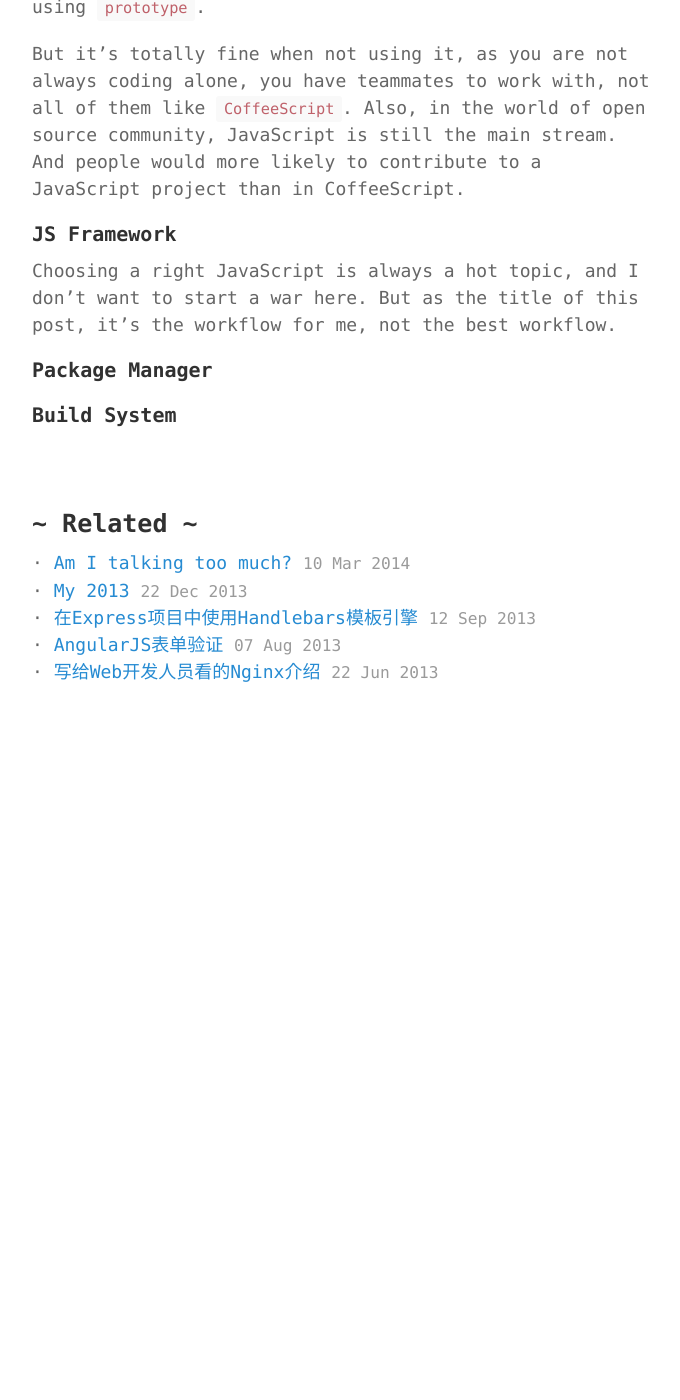
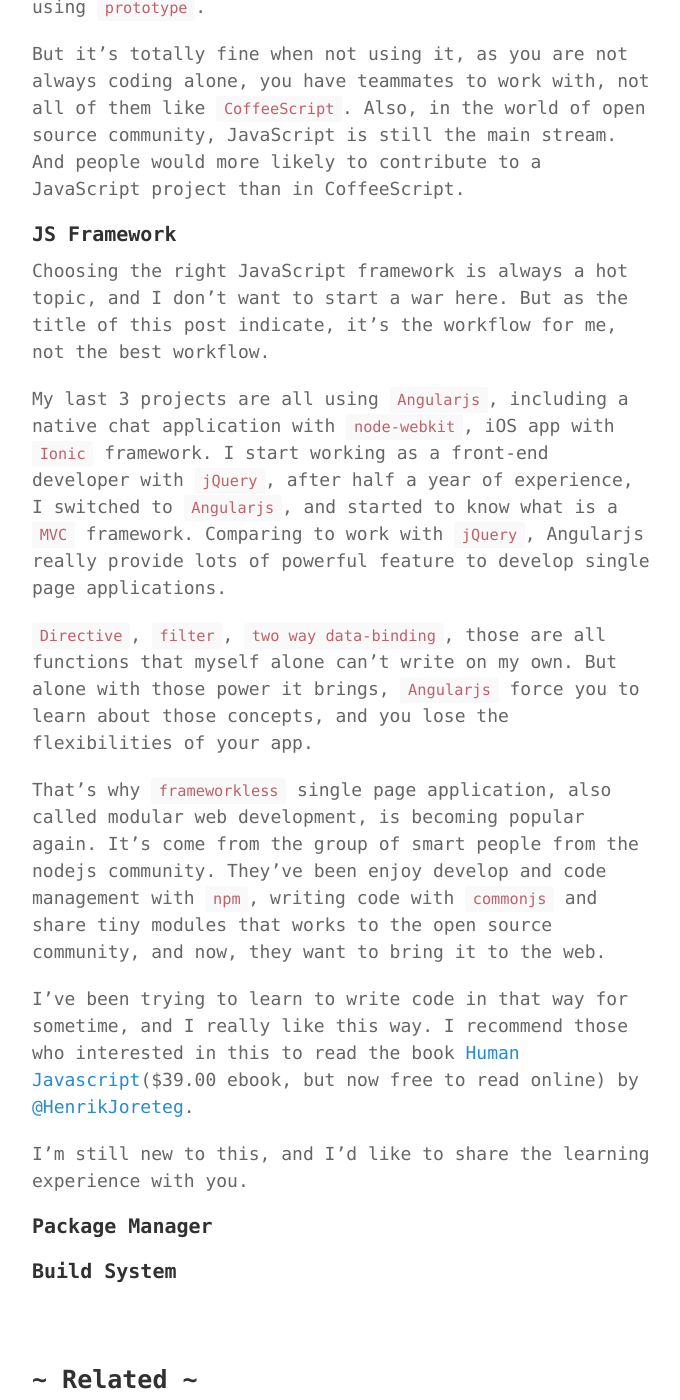
Before and after one commit to fraserxu/fraserxu.github.io, a Jekyll site: the page built from _posts/2014-07-09-My-Front-end-Development-Workflow.md, in a window 1280 px wide and 1400 px high, scrolled down 2569 px. Shown: the whole window, without its empty margins (298-978 px from the left). Built offline with Jekyll 4.4.1, drawn with Linux system fonts in a browser that asks for light colours; Markdown is read by kramdown in place of the engine named in the settings; before the commit the page ends 3375 px from its top, so only the background shows below that.

Commit message:
update post

```diff
--- a/_posts/2014-07-09-My-Front-end-Development-Workflow.md
+++ b/_posts/2014-07-09-My-Front-end-Development-Workflow.md
@@ -48,9 +48,17 @@
 
 #### JS Framework
 
-Choosing a right JavaScript is always a hot topic, and I don't want to start a war here. But as the title of this post, it's the workflow for me, not the best workflow.
+Choosing the right JavaScript framework is always a hot topic, and I don't want to start a war here. But as the title of this post indicate, it's the workflow for me, not the best workflow.
 
+My last 3 projects are all using `Angularjs`, including  a native chat application with `node-webkit`, iOS app with `Ionic` framework. I start working as a front-end developer with `jQuery`, after half a year of experience, I switched to `Angularjs`, and started to know what is a `MVC` framework. Comparing to work with `jQuery`, Angularjs really provide lots of powerful feature to develop single page applications.
 
+`Directive`, `filter`, `two way data-binding`, those are all functions that myself alone can't write on my own. But alone with those power it brings, `Angularjs` force you to learn about those concepts, and you lose the flexibilities of your app.
+
+That's why `frameworkless` single page application, also called modular web development, is becoming popular again. It's come from the group of smart people from the nodejs community. They've been enjoy develop and code management with `npm`, writing code with `commonjs` and share tiny modules that works to the open source community, and now, they want to bring it to the web.
+
+I've been trying to learn to write code in that way for sometime, and I really like this way. I recommend those who interested in this to read the book [Human Javascript](read.humanjavascript.com)($39.00 ebook, but now free to read online) by [@HenrikJoreteg](http://twitter.com/henrikjoreteg).
+
+I'm still new to this, and I'd like to share the learning experience with you.
 
 #### Package Manager
 
```
